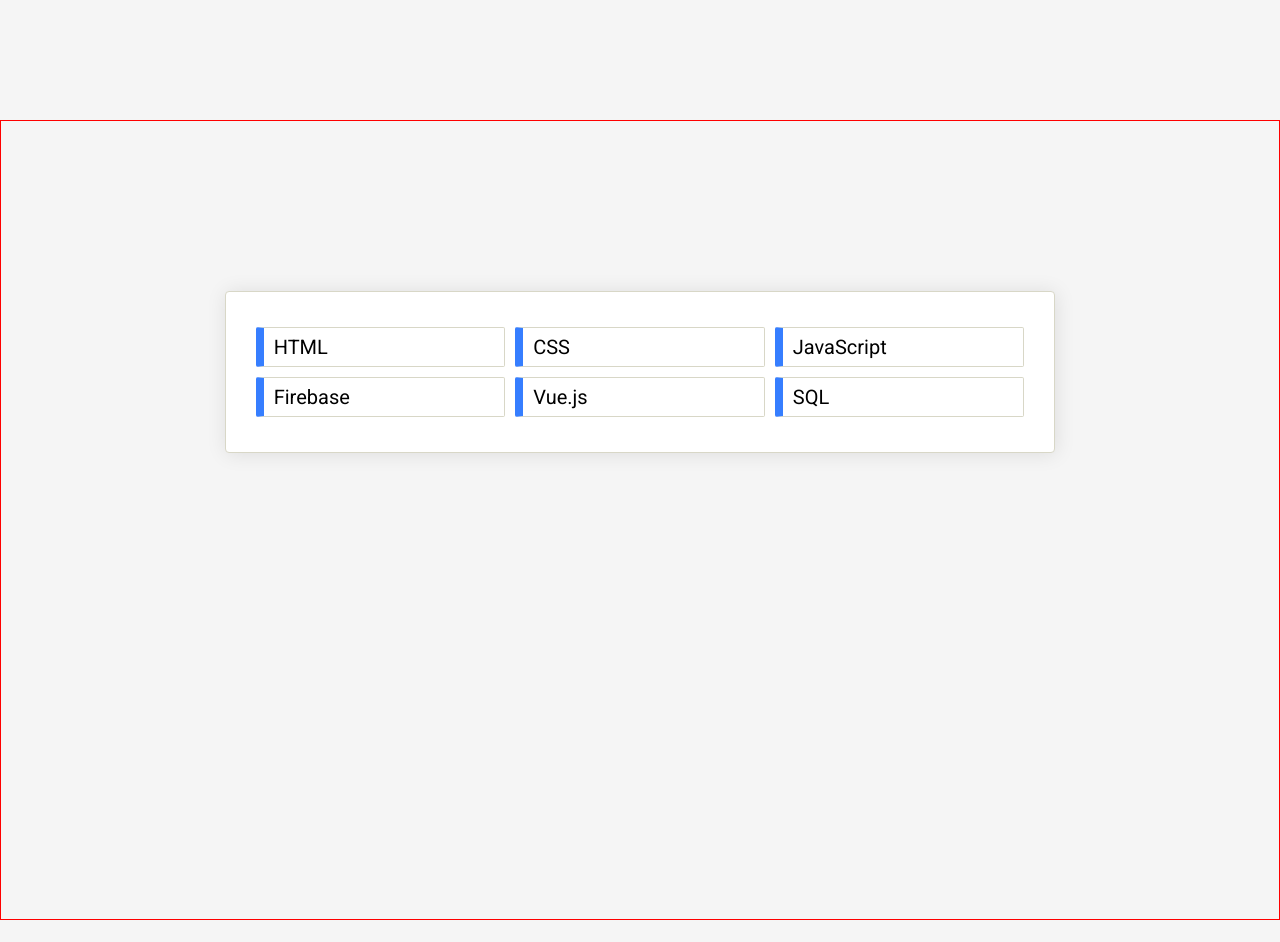
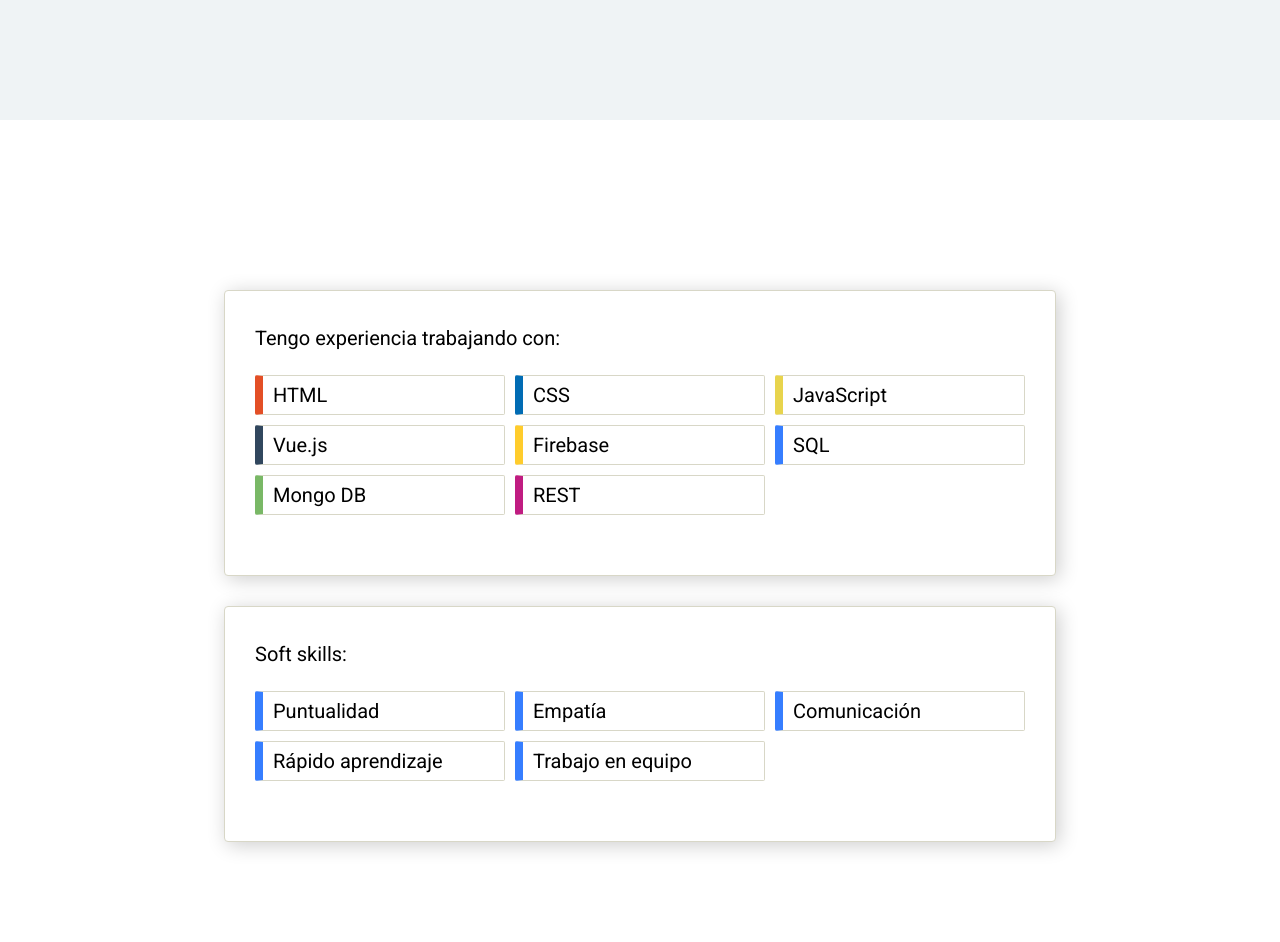
Before and after one commit to otonielandrade7/personal-website, a Vue app: page / in a window 1280 px wide. Shown: the part 680-1622 px from the top of the page. Before the commit the page ends 1600 px from the top, so only its background shows below. Built offline with nearby package versions, Linux system fonts and the light colour scheme.

Commit message:
skills finished

```diff
--- a/src/App.vue
+++ b/src/App.vue
@@ -30,7 +30,7 @@
   --color-text-default: #3c484e;
   --color-text-secondary: #999;
   --color-border: #d8d7c7;
-  --color-bg: #f5f5f5;
+  --color-bg: #EFF3F5;
   --color-base: #fff;
 }
 * {
--- a/src/components/Home.vue
+++ b/src/components/Home.vue
@@ -10,9 +10,9 @@
       </div>
       <div class="presentation-description">
         <h1 class="gretting">Hola, soy Otoniel Andrade 👋</h1>
-        <h2 class="gretting-tagline">Junior Javascript Developer</h2>
+        <h2 class="gretting-tagline">Frontend web developer</h2>
         <p>
-          Soy un desarrollador JavaScript salvadoreño dedicado, con amor por la
+          Soy un desarrollador web frontend salvadoreño dedicado, con amor por la
           tecnología y el aprendizaje continuo. 👨‍💻
         </p>
       </div>
--- a/src/components/Skills.vue
+++ b/src/components/Skills.vue
@@ -1,12 +1,27 @@
 <template>
   <div id="skills">
+    <div class="skills-container first-container">
+      <div><p>Tengo experiencia trabajando con:</p></div>
+      <div class="skills-grid">
+        <div class="skill-card html-card"><p>HTML</p></div>
+        <div class="skill-card css-card"><p>CSS</p></div>
+        <div class="skill-card js-card"><p>JavaScript</p></div>
+        <div class="skill-card vue-card"><p>Vue.js</p></div>
+        <div class="skill-card firebase-card"><p>Firebase</p></div>
+        <div class="skill-card sql-card"><p>SQL</p></div>
+        <div class="skill-card mongo-card"><p>Mongo DB</p></div>
+        <div class="skill-card rest-card"><p>REST</p></div>
+      </div>
+    </div>
     <div class="skills-container">
-      <div class="lang-card"><p>HTML</p></div>
-      <div class="lang-card"><p>CSS</p></div>
-      <div class="lang-card"><p>JavaScript</p></div>
-      <div class="lang-card"><p>Firebase</p></div>
-      <div class="lang-card"><p>Vue.js</p></div>
-      <div class="lang-card"><p>SQL</p></div>
+      <div><p>Soft skills:</p></div>
+      <div class="skills-grid">
+        <div class="skill-card"><p>Puntualidad</p></div>
+        <div class="skill-card"><p>Empatía</p></div>
+        <div class="skill-card"><p>Comunicación</p></div>
+        <div class="skill-card"><p>Rápido aprendizaje</p></div>
+        <div class="skill-card"><p>Trabajo en equipo</p></div>
+      </div>
     </div>
   </div>
 </template>
@@ -17,27 +32,34 @@
 
 <style>
 #skills {
-  height: 100vh;
-  border: solid 1px red;
+  height: auto;
   display: flex;
   justify-content: center;
-  align-items: flex-start;
+  align-items: center;
+  background-color: var(--color-base);
+  flex-direction: column;
+  padding: 0 0 10rem 0;
+}
+.first-container {
+  margin: 10rem 0 3rem;
 }
 .skills-container {
   padding: 3.5rem 3rem;
-  display: grid;
-  margin: 10rem;
   border: var(--color-border) 1px solid;
   width: 65%;
   max-width: 65%;
   border-radius: var(--border-radius-default);
+  box-shadow: 3px 3px 20px rgba(0, 0, 0, 0.2);
+  background-color: var(--color-base);
+}
+.skills-grid {
+  margin: 2.5rem 0;
+  display: grid;
   grid-template-columns: repeat(3, 1fr);
   gap: 1rem;
-  box-shadow: 1px 1px 20px rgba(0, 0, 0, 0.1);
-  background-color: var(--color-base);
   grid-auto-rows: 4rem;
 }
-.lang-card {
+.skill-card {
   border-radius: 2px;
   border: var(--color-border) 1px solid;
   padding: 0 1rem;
@@ -47,13 +69,32 @@
   border-left: 8px var(--color-primary) solid;
   display: flex;
 }
-.lang-card > p {
+.skill-card > p {
   align-self: center;
 }
 
-.lang-card:hover {
-  border: var(--color-primary) 1px solid;
-  border-left: 8px var(--color-primary) solid;
+.skill-card:hover {
   box-shadow: 1px 1px 20px rgba(0, 0, 0, 0.1);
 }
+.html-card {
+  border-left: 8px #e34f26 solid;
+}
+.css-card {
+  border-left: 8px #016cb4 solid;
+}
+.js-card {
+  border-left: 8px #e8d44d solid;
+}
+.firebase-card {
+  border-left: 8px #ffcc2c solid;
+}
+.vue-card {
+  border-left: 8px #31475e solid;
+}
+.mongo-card {
+  border-left: 8px #79b866 solid;
+}
+.rest-card {
+  border-left: 8px #c01c81 solid;
+}
 </style>
```
